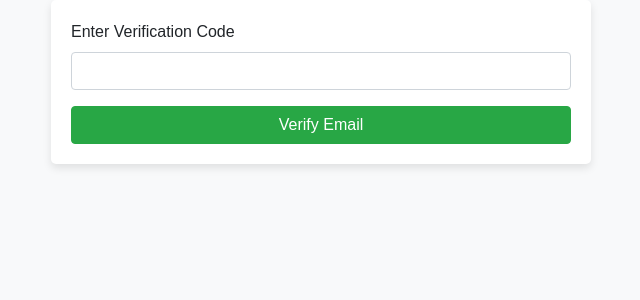
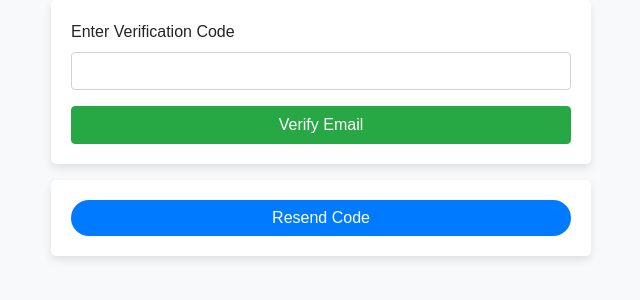
Before and after one commit to sharmin-banu/Roar.ai, a Flask app: page /verify_email in a window 1280 px wide. Shown: the part 176-476 px from the top of the page, without its empty margins (319-959 px from the left). Run offline with Flask 3, Linux system fonts and the light colour scheme; some libraries are stand-ins or nearby versions.

Commit message:
Updated email verification with timer and resend functionality

```diff
--- a/app.py
+++ b/app.py
@@ -4,36 +4,43 @@ from sendgrid.helpers.mail import Mail
 import re
 import random
 import string
+import os
+from dotenv import load_dotenv
+from datetime import datetime, timedelta
+
+# Load environment variables from .env file
+load_dotenv()
 
 app = Flask(__name__)
-app.secret_key = 'supersecretkey'
+app.secret_key = os.getenv('FLASK_SECRET_KEY')
 
 # Configure SendGrid
-SENDGRID_API_KEY = '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'
-SENDER_EMAIL = 'sharmin@peakup.in'
+SENDGRID_API_KEY = os.getenv('SENDGRID_API_KEY')
+SENDER_EMAIL = os.getenv('SENDER_EMAIL')
 
 users = []
 
 def generate_secret_key():
-    return ''.join(random.choices(string.ascii_letters + string.digits, k=6))
+    """Generate a random 6-digit secret key."""
+    return ''.join(random.choices(string.digits, k=6))
 
 def send_verification_email(email, secret_key):
+    """Send a verification email with the secret key."""
     message = Mail(
         from_email=SENDER_EMAIL,
         to_emails=email,
         subject='Roar.ai Email Verification',
-        html_content=f'Your verification code is: {secret_key}'
+        html_content=f'Your verification code is: <strong>{secret_key}</strong>'
     )
     try:
         sg = SendGridAPIClient(SENDGRID_API_KEY)
         response = sg.send(message)
-        print(response.status_code)
-        print(response.body)
-        print(response.headers)
+        print(f"Email sent: {response.status_code}")
     except Exception as e:
-        print(str(e))
+        print(f"Error sending email: {str(e)}")
 
 def is_strong_password(password):
+    """Check if the password meets strength requirements."""
     if len(password) < 8:
         return False
     if not re.search(r"[a-z]", password):
@@ -79,8 +86,15 @@ def register():
             flash('Passwords do not match')
             return redirect(url_for('register', plan=plan))
 
+        if any(user['email'] == email for user in users):
+            flash('An account with this email already exists. Please log in instead.')
+            return redirect(url_for('login'))
+
         secret_key = generate_secret_key()
-        session['temp_user'] = {'email': email, 'password': password, 'plan': plan, 'secret_key': secret_key}
+        session['temp_user'] = {
+            'email': email, 'password': password, 'plan': plan,
+            'secret_key': secret_key, 'key_expiry': datetime.now() + timedelta(minutes=2)
+        }
 
         send_verification_email(email, secret_key)
 
@@ -91,17 +105,38 @@ def register():
 def verify_email():
     if request.method == 'POST':
         entered_key = request.form['secret_key']
-        if session['temp_user']['secret_key'] == entered_key:
-            users.append({
-                'email': session['temp_user']['email'],
-                'password': session['temp_user']['password'],
-                'plan': session['temp_user']['plan']
-            })
-            session.pop('temp_user', None)
-            return redirect(url_for('login'))
+        temp_user = session.get('temp_user')
+
+        if temp_user:
+            if temp_user['secret_key'] == entered_key:
+                if datetime.now() <= temp_user['key_expiry']:
+                    users.append({
+                        'email': temp_user['email'],
+                        'password': temp_user['password'],
+                        'plan': temp_user['plan']
+                    })
+                    session.pop('temp_user', None)
+                    return redirect(url_for('login'))
+                else:
+                    flash('Verification code expired. Please request a new code.')
+            else:
+                flash('Incorrect verification code.')
         else:
-            flash('Verification Failed')
+            flash('No verification request found.')
     return render_template('verify_email.html')
+
+@app.route('/resend_code', methods=['POST'])
+def resend_code():
+    temp_user = session.get('temp_user')
+    if temp_user:
+        secret_key = generate_secret_key()
+        temp_user['secret_key'] = secret_key
+        temp_user['key_expiry'] = datetime.now() + timedelta(minutes=2)
+        send_verification_email(temp_user['email'], secret_key)
+        return redirect(url_for('verify_email'))
+    else:
+        flash('No verification request found.')
+        return redirect(url_for('register'))
 
 @app.route('/forgot_password', methods=['GET', 'POST'])
 def forgot_password():
@@ -121,7 +156,7 @@ def forgot_password():
 def reset_password_verify():
     if request.method == 'POST':
         entered_key = request.form['secret_key']
-        if session['reset_user']['secret_key'] == entered_key:
+        if session.get('reset_user') and session['reset_user']['secret_key'] == entered_key:
             return redirect(url_for('reset_password'))
         else:
             flash('Verification Failed')
@@ -131,7 +166,7 @@ def reset_password_verify():
 def reset_password():
     if request.method == 'POST':
         new_password = request.form['password']
-        email = session['reset_user']['email']
+        email = session.get('reset_user', {}).get('email')
         user = next((user for user in users if user['email'] == email), None)
         if user:
             user['password'] = new_password
--- a/templates/verify_email.html
+++ b/templates/verify_email.html
@@ -5,6 +5,24 @@
     <title>Email Verification - Roar.ai</title>
     <link href="https://maxcdn.bootstrapcdn.com/bootstrap/4.5.2/css/bootstrap.min.css" rel="stylesheet">
     <link href="{{ url_for('static', filename='style.css') }}" rel="stylesheet">
+    <style>
+        .btn-resend {
+            background-color: #007bff;
+            color: white;
+            border-radius: 20px;
+            border: none;
+        }
+        .btn-resend:hover {
+            background-color: #0056b3;
+        }
+        .alert-resend {
+            background-color: #d4edda;
+            color: #155724;
+            border-color: #c3e6cb;
+            padding: 10px;
+            border-radius: 5px;
+        }
+    </style>
 </head>
 <body>
     <nav class="navbar navbar-expand-lg navbar-light">
@@ -35,6 +53,13 @@
                         </div>
                     {% endif %}
                 {% endwith %}
+
+                {% if session.get('temp_user') %}
+                    <div class="alert alert-info">
+                        Verification code is valid until {{ session['temp_user']['key_expiry'].strftime('%Y-%m-%d %H:%M:%S') }}.
+                    </div>
+                {% endif %}
+
                 <form method="POST" action="{{ url_for('verify_email') }}">
                     <div class="form-group">
                         <label for="secret_key">Enter Verification Code</label>
@@ -42,6 +67,15 @@
                     </div>
                     <button type="submit" class="btn btn-success btn-block">Verify Email</button>
                 </form>
+
+                <form method="POST" action="{{ url_for('resend_code') }}" class="mt-3">
+                    <button type="submit" class="btn btn-resend btn-block">Resend Code</button>
+                </form>
+                {% if session.get('temp_user') %}
+                    <div class="alert alert-resend mt-2" role="alert">
+                        If you don't receive the code, click "Resend Code" to get a new one.
+                    </div>
+                {% endif %}
             </div>
         </div>
     </div>
```
Also changed, not shown: templates/dashboard.html (added, +22 -0 lines), static/style.css (line endings or trailing spaces), users.db (added), 4 other files.
